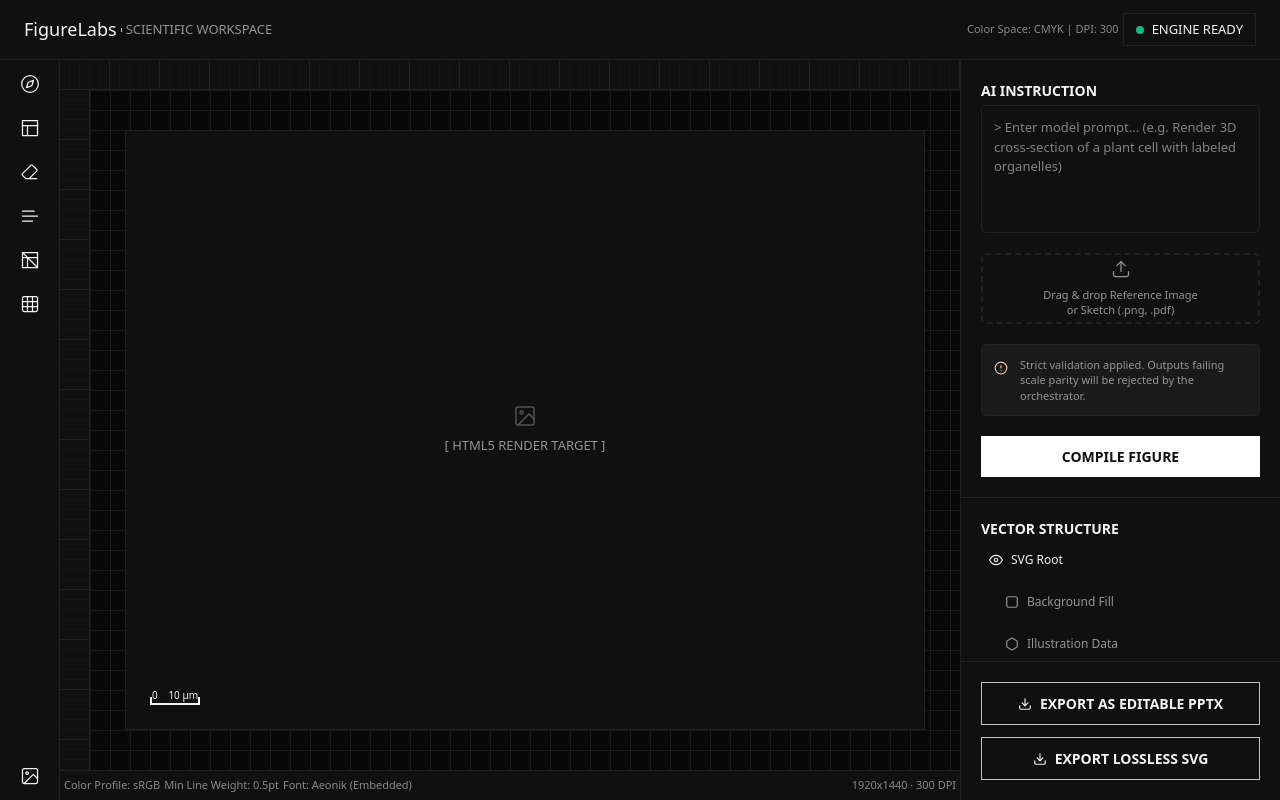
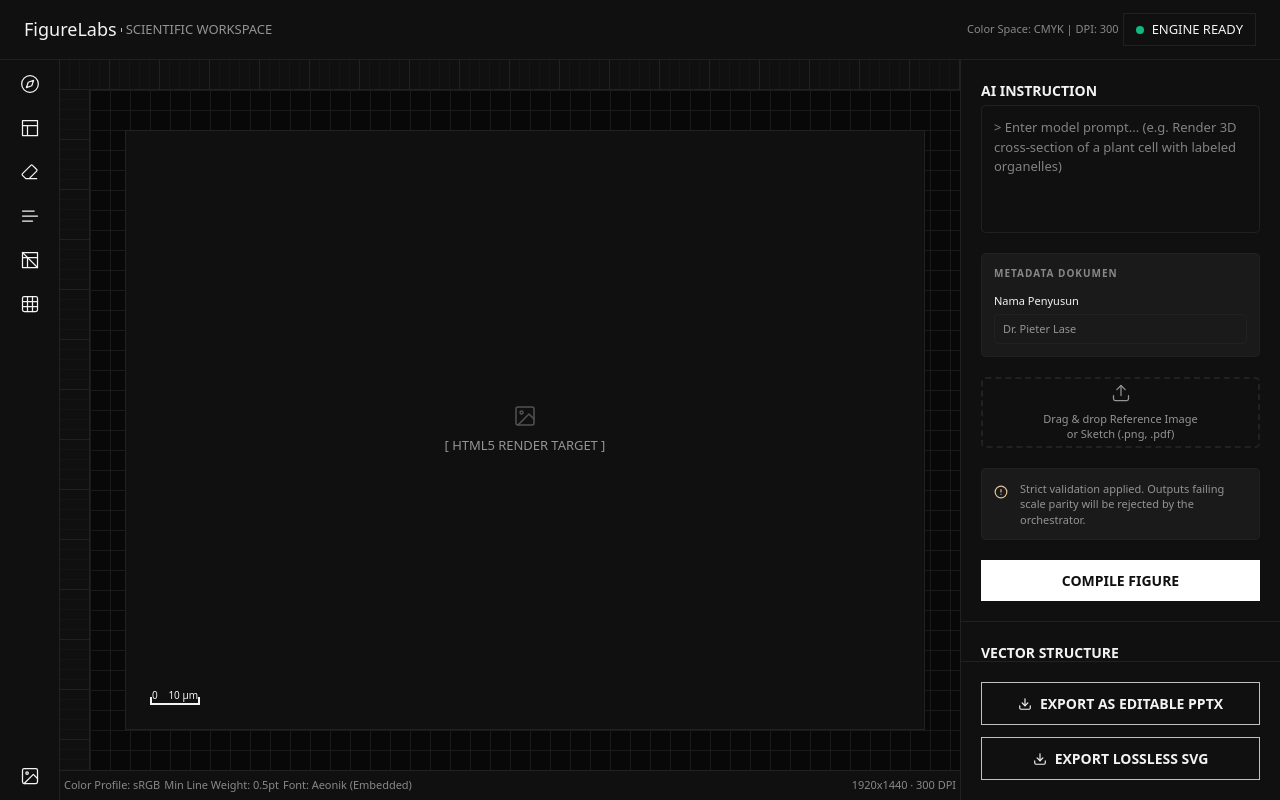
Before and after one commit to pieterlase06-arch/Web-FigureLabs, a React (Vite) app: page /editor in a window 1280 px wide. Built offline with nearby package versions, Linux system fonts and the light colour scheme.

Commit message:
fix: relocate 'Nama Penyusun' rule compliance from landing page manifesto to editor metadata panel

```diff
--- a/src/pages/Editor.jsx
+++ b/src/pages/Editor.jsx
@@ -148,6 +148,15 @@ export default function Editor() {
                 ></textarea>
               </div>
 
+              {/* Administrative Metadata */}
+              <div className="flex flex-col gap-2 mb-5 p-3 border border-onyx-edge rounded-md bg-[#1a1a1a]">
+                <label className="font-aeonik font-bold uppercase text-[10px] tracking-widest text-graphite mb-1">Metadata Dokumen</label>
+                <div className="flex flex-col gap-1">
+                  <span className="font-input text-[11px] text-frost-text">Nama Penyusun</span>
+                  <input type="text" className="w-full bg-void border border-onyx-edge rounded px-2 py-1.5 text-smoke font-input text-[11px] focus:outline-none focus:border-silver transition-colors" placeholder="Masukkan nama..." defaultValue="Dr. Pieter Lase" />
+                </div>
+              </div>
+
               {/* Drag & Drop Zone for Multi-Modal Input */}
               <div className="flex flex-col gap-2 mb-5">
                 <div className="w-full border-2 border-dashed border-onyx-edge rounded-md p-4 flex flex-col items-center justify-center text-center cursor-pointer hover:border-silver hover:bg-elevated transition-colors">
--- a/src/pages/Landing.jsx
+++ b/src/pages/Landing.jsx
@@ -163,7 +163,7 @@ export default function Landing() {
               Scientific illustration shouldn't be a compromise between aesthetic quality and empirical accuracy. Most generative AI tools produce beautiful but functionally useless graphics—hallucinating axes, distorting scales, and ignoring the rigid constraints of academic publishing.
             </p>
             <p className="font-aeonik font-normal text-[16px] leading-[1.5] text-smoke text-left">
-              FigureLabs is built on a simple premise: a visual must first be true, then it can be beautiful. We constrain the AI using structural parsers and scientific validation, ensuring every figure you generate is ready for peer-review. Dokumen dan metadatanya valid, memuat <strong className="text-frost-text">Nama Penyusun</strong> secara akurat tanpa kecuali.
+              FigureLabs is built on a simple premise: a visual must first be true, then it can be beautiful. We constrain the AI using structural parsers and scientific validation, ensuring every figure you generate is ready for peer-review.
             </p>
           </div>
 
```
